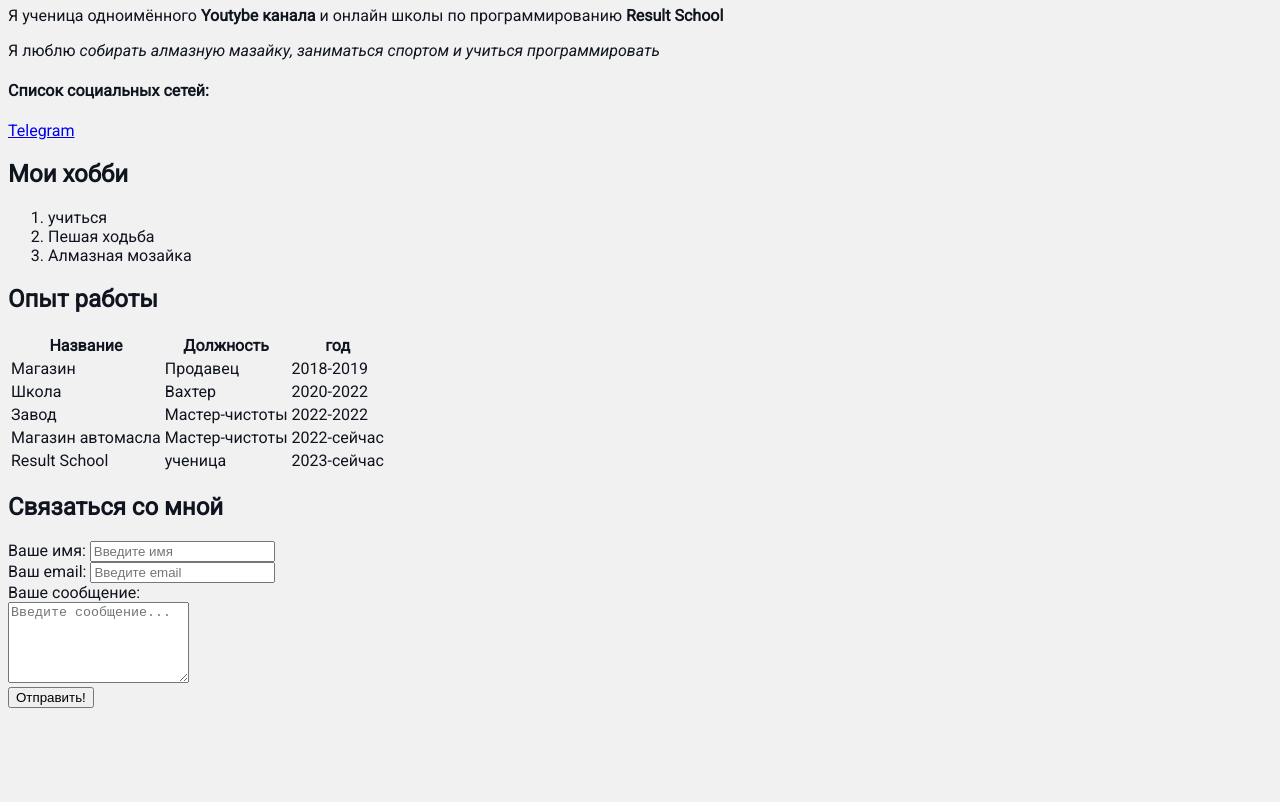
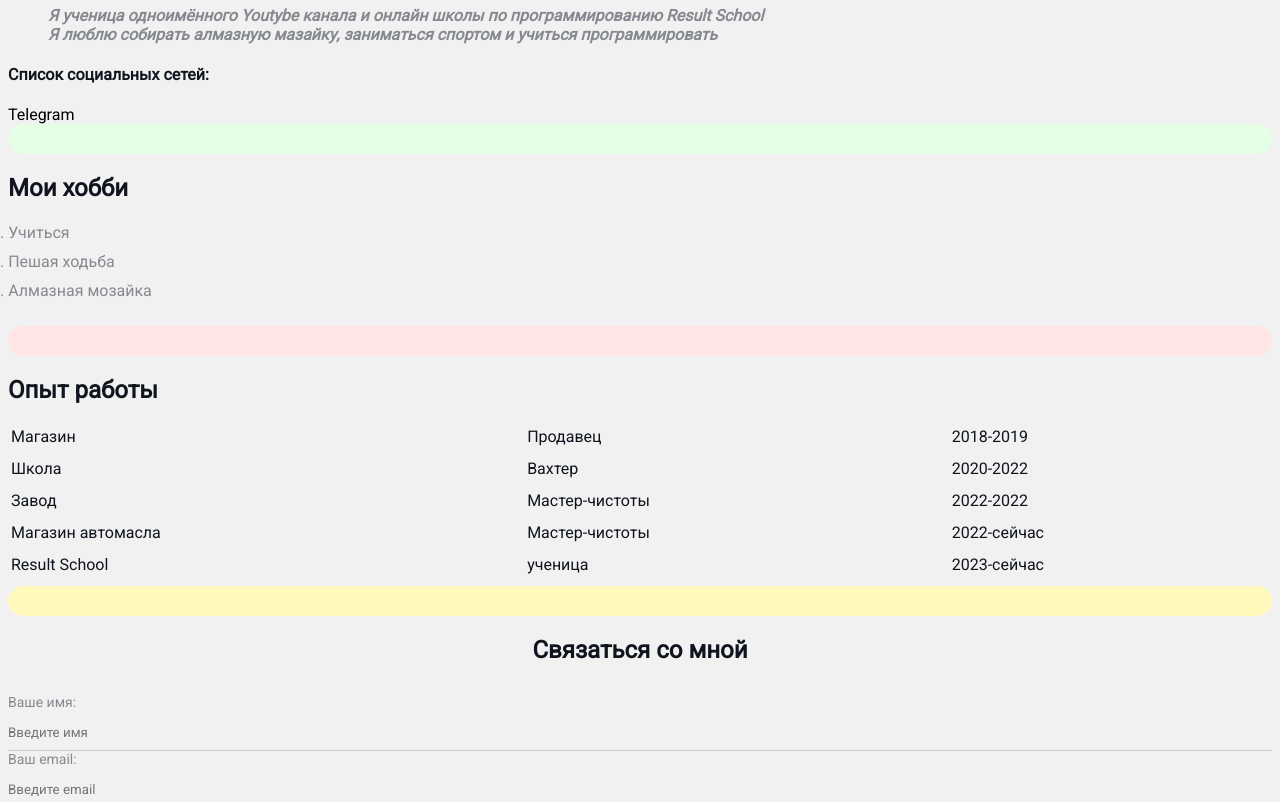
Before and after one commit to HelenVova44/resime, a plain HTML site: page index.html in a window 1280 px wide. Shown: the part 102-904 px from the top of the page. Before the commit the page ends 818 px from the top, so only its background shows below. Drawn offline with Linux system fonts and the light colour scheme.

Commit message:
Add styles

```diff
--- a/index.html
+++ b/index.html
@@ -12,41 +12,45 @@
 <body>
 
   <div class="info">
-    <img src="avatar . jpeg" alt="Елена Черемнова" width="200">
+      <img src="avatar . jpeg" alt="Елена Черемнова" class="avatar">
+  </div>
 
-    <div class="info-text"></div>
+  <div class="info-text">
+
           <h1>Елена Черемнова</h1>
 
       <p>Я ученица одноимённого<strong> Youtybe канала</strong> и онлайн школы по программированию<strong> Result School</strong></p>
-
-    <p>Я люблю <em>собирать алмазную мазайку, заниматься спортом и учиться программировать</em></p>
+  </div>
+  <div class="info-text">
+      <p>
+        Я люблю <em>собирать алмазную мазайку, заниматься спортом и учиться программировать</em>
+      </p>
+  </div>
 
       <h4>Список социальных сетей:</h4>
+      <a href="https://t.me/HelenVova44" target="_blank">Telegram</a>
 
-    <a href="https://t.me/Helenfree" target="_blank">Telegram</a>
-
-    </body>
-    </html>
-
-</div>
+      <div class="card bg-green"></div>
       <h2>Мои хобби</h2>
 
-<ol>
-    <li>учиться</li>
+      <ol class="list">
+        <li>Учиться</li>
         <li>Пешая ходьба</li>
         <li>Алмазная мозайка</li>
       </ol>
 
+
+    <div class="card bg-red"></div>
       <h2>Опыт работы</h2>
 
-<table>
- <thead>
+      <table class="table">
+      <!-- <thead>
       <tr>
         <th>Название</th>
         <th>Должность</th>
         <th>год</th>
       </tr>
- </thead>
+    </thead>  -->
     <tbody>
       <tr>
         <td>Магазин</td>
@@ -75,26 +79,33 @@
       </tr>
     </tbody>
     </table>
+
+
+      <div class="card bg-yellow">
+      </div>
+
+        <form action="/" class="form">
           <h2>Связаться со мной</h2>
 
-<form action="/">
-<div>
+        <div class="form-row">
+        </div>
+
+        <div class="form-group">
           <label for="name">Ваше имя:</label>
           <input type="text" id="name" placeholder="Введите имя">
         </div>
 
-<div>
+        <div class="form-group">
           <label for="email">Ваш email:</label>
           <input type="email" id="email" placeholder="Введите email">
         </div>
 
-<div>
+        <div class="form-group">
           <label for="message">Ваше сообщение:</label>
-  <br>
-  <textarea id="" cols="20" rows="5" placeholder="Введите сообщение..."></textarea>
+          <textarea id="message" cols="20" rows="5" placeholder="Введите сообщение..."></textarea>
         </div>
 
-<input type="submit" value="Отправить!">
+      <input class="btn" type="submit" value="Отправить!">
     </form>
 
 
--- a/styles.css
+++ b/styles.css
@@ -1,16 +1,171 @@
-@import url('https://fonts.googleapis.com/css2?family=Roboto:ital@0;1&display=swap');
+@import url('https://fonts.googleapis.com/css2?family=Roboto:italic@0;1&display=swap');
 
-body{
-  font-family: "Roboto", sans-serif;
- font-size: 16px;
-font-weight: normal;
-background: #f1f1f1;
-color: #0f141e;
+body {
+   font-family: "Roboto", sans-serif;
+   font-size: 16px;
+   font-weight: normal;
+   background: #f1f1f1;
+   color: #0f141e;
 }
 
+a{
+   color: #000;
+   text-decoration: none;
+}
+
+a:hover {
+   text-decoration: underline;
+}
+
+a:active {
+   color: blue;
+   color: grey;
+}
+
+.container {
+   max-width: 750px;
+   margin: auto;
+   padding-top: 30px;
+}
+
+.avatar {
+   width: 200px;
+   border-radius: 28px;
+   box-shadow: 4px 4px 14px rgba(0,0,0, .25);
+}
+
+.info {
+   margin-bottom: 20px;
+   display: flex;
+}
+
+.info-text {
+   margin-left: 40px;
+}
 
 .info-text p {
    font-style: italic;
    font-weight: bold;
    color: #86898f;
+   margin: 0;
 }
+
+.info-text h4 {
+   margin-bottom: 10px;
+}
+
+@media(max-width:650px){
+
+
+   .info {
+   display: block;
+   text-align: center;
+}
+
+}
+.card {
+   border-radius: 20px;
+   padding: 15px 20px;
+   margin-bottom: 20px;
+   }
+
+.card h2 {
+   margin-bottom: 10px;
+}
+
+.bg-yellow {
+  background: #fff9bc;
+}
+
+.bg-red {
+   background: #ffe5e5 ;
+}
+.bg-green {
+   background: #e5ffe7;
+}
+
+.btn {
+  background: #111;
+  padding: 15px 20px;color: #fff;
+  border: none;
+  font-family: inherit;
+  cursor: pointer;
+}
+
+.btn:hover {
+   opacity: 0.8;
+}
+.list {
+   padding: 0.20px;
+}
+
+.list li {
+   color: #86898f;
+   margin-bottom: 10px;
+}
+
+.table {
+   width: 100%;
+}
+
+.table td {
+   padding-bottom: 10px;
+}
+
+.table td:ntd-child(2),
+.table td:ntd-child(3) {
+   color: #86898f;
+}
+.form h2 {
+   text-align: center;
+}
+
+.form-row {
+margin-bottom: 10px;
+display: flex;
+}
+
+.form-row .form-group {
+  margin-right: 20px;
+  width: 50%;
+  /* display: inline-block;  */
+  /* width: calc(50%-20px); */
+}
+.form-row .form-group:last-child {
+   margin-right: 0;
+}
+
+ @media (max-width:650px) {
+
+
+.form-row {
+   display: block;
+   }
+
+   }
+
+      .form-row.form-group {
+         width: 100%;
+         margin-right: 0;
+         margin-bottom: 10px;
+      }
+
+
+   .form-group  label {
+   display: block;
+   font-size: 14px;
+   color: #86898f;
+   }
+
+   .form-group input,
+   .form-group textarea {
+      width: 100%;
+      box-sizing: border-box;
+      border: none;
+      background: transparent;
+      border-bottom: 1px solid #ccc;
+      color: #000;
+      padding: 15px 0 10px;
+      outline: none;
+      font-family: inherit;
+   }
```
Lines whose indentation alone changed are shown as unchanged.
